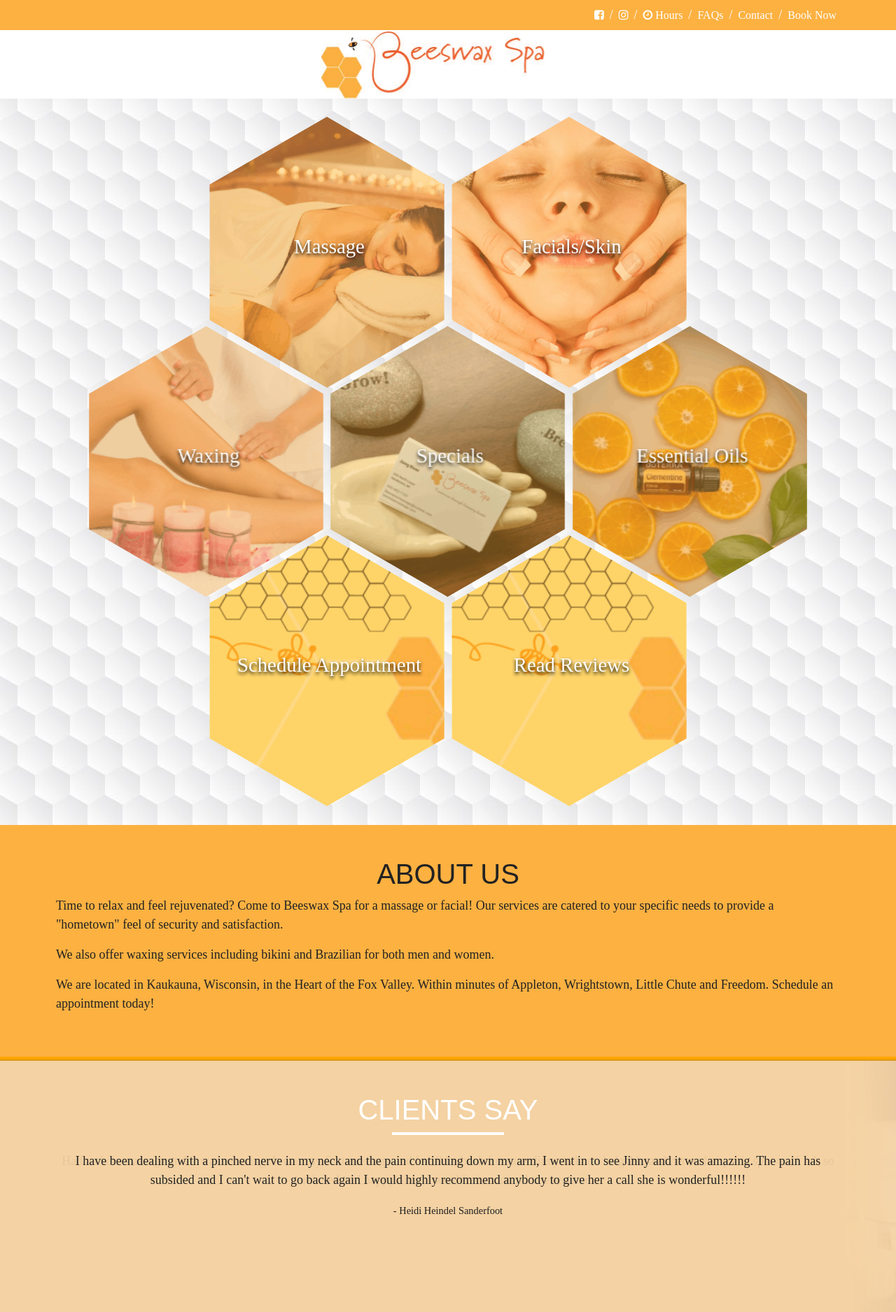
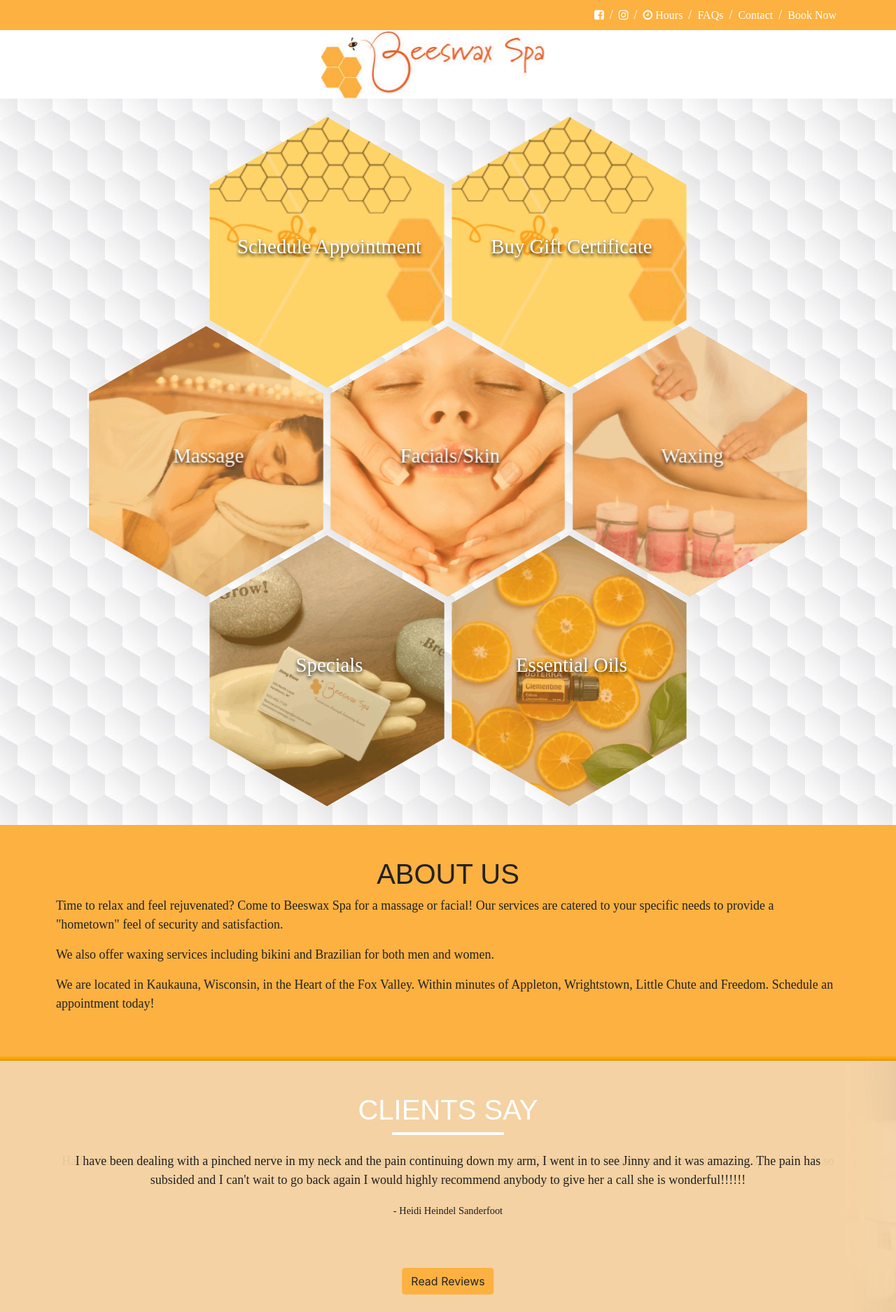
Before and after one commit to gatesw/BeesWaxDaySpa, a React (Create React App) app: page / in a window 1280 px wide. Shown: the top 1875 px of the page at 70% size. Built offline with nearby package versions, Linux system fonts and the light colour scheme.

Commit message:
Add buy gift cert to grid - move reviews to what clients say section

```diff
--- a/src/Pages/Home/HoneyCombs.tsx
+++ b/src/Pages/Home/HoneyCombs.tsx
@@ -15,6 +15,30 @@ function HoneyCombs() {
           <div className="row">
             <div className="honeycombs">
               <ul className="hexGrid">
+              <li className="hex">
+                  {isAppleBrowser ?
+                    <a className="hexIn" href="https://www.massagebook.com/biz/BeeswaxSpa#services" target="_blank" rel="noopener noreferrer">
+                      <img src={bookThumb} alt="" />
+                      <span>
+                        <p>Schedule Appointment</p>
+                      </span>
+                    </a> :
+                    <a className="hexIn" href="/schedule/book-appointment">
+                      <img src={bookThumb} alt="" />
+                      <span>
+                        <p>Schedule Appointment</p>
+                      </span>
+                    </a>
+                  }
+                </li>
+                <li className="hex">
+                  <a className="hexIn" href="https://www.massagebook.com/BeeswaxSpa?src=external#gift-certificates" target="_blank" rel="noopener noreferrer">
+                    <img src={bookThumb} alt="" />
+                    <span>
+                      <p>Buy Gift Certificate</p>
+                    </span>
+                  </a>
+                </li>
                 <li className="hex">
                   <a className="hexIn" href="/massage">
                     <img src={massageThumb} alt="" />
@@ -55,30 +79,6 @@ function HoneyCombs() {
                     </span>
                   </a>
                 </li>
-                <li className="hex">
-                  {isAppleBrowser ?
-                    <a className="hexIn" href="https://www.massagebook.com/biz/BeeswaxSpa#services" target="_blank" rel="noopener noreferrer">
-                      <img src={bookThumb} alt="" />
-                      <span>
-                        <p>Schedule Appointment</p>
-                      </span>
-                    </a> :
-                    <a className="hexIn" href="/schedule/book-appointment">
-                      <img src={bookThumb} alt="" />
-                      <span>
-                        <p>Schedule Appointment</p>
-                      </span>
-                    </a>
-                  }
-                </li>
-                <li className="hex">
-                  <a className="hexIn" href="/reviews">
-                    <img src={bookThumb} alt="" />
-                    <span>
-                      <p>Read Reviews</p>
-                    </span>
-                  </a>
-                </li>
               </ul>
             </div>
           </div>
--- a/src/Pages/Home/Testimonials.tsx
+++ b/src/Pages/Home/Testimonials.tsx
@@ -31,6 +31,9 @@ function Testimonials({ testimonials, ...rest }: Testimonials) {
                                 </Carousel.Item>
                             ))}
                         </Carousel>
+                        <div className="btn-group text-center reviews-button-container">
+                            <a className="btn btn-primary no-underline" href="/reviews">Read Reviews</a>
+                        </div>
                     </div>
                 </div>
             </div>
--- a/src/assets/scss/Steez.scss
+++ b/src/assets/scss/Steez.scss
@@ -123,6 +123,16 @@ section#testimonials {
 			height: 15px !important;
 		}
 		.active { background-color: orange !important; }
+	}
+	.reviews-button-container {
+	  position: absolute;
+	  left: 50%;
+	  transform: translate(-50%,-50%);
+		h1 {
+			a {
+				color: #222;
+			}
+		}
 	}
 }
 section#s-serviceBar {
```
Lines whose indentation alone changed are shown as unchanged.
